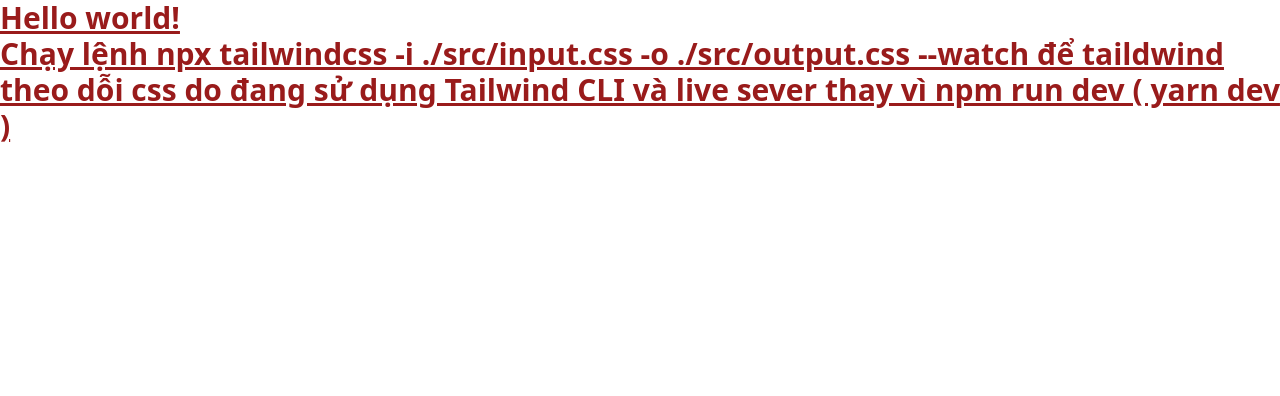
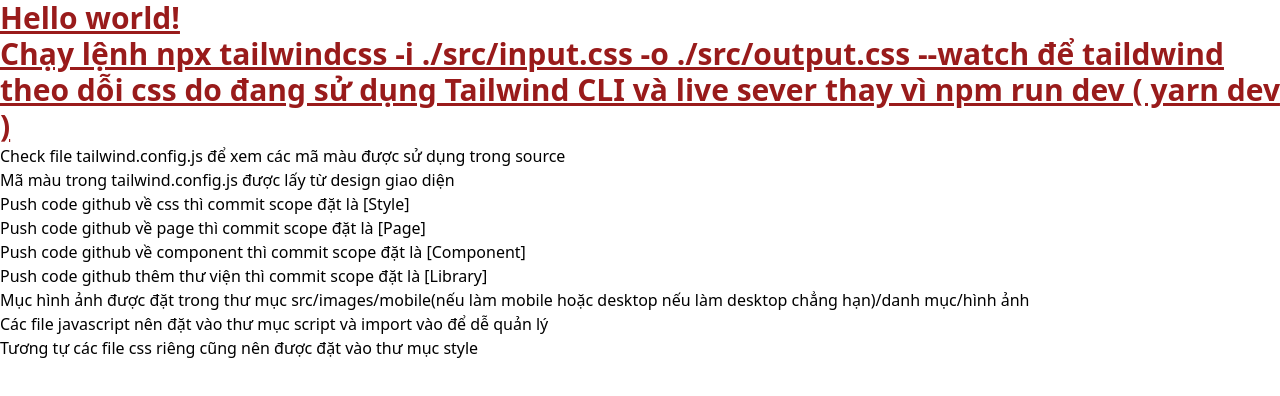
Before and after one commit to tinhpv10/PolySoftware68FoodHTML, a website: page index.html in a window 1280 px wide. Drawn offline with Linux system fonts and the light colour scheme.

Commit message:
[Comments] - Add comments in source

```diff
--- a/index.html
+++ b/index.html
@@ -12,5 +12,18 @@
 	<br>
 	Chạy lệnh npx tailwindcss -i ./src/input.css -o ./src/output.css --watch để taildwind theo dỗi css do đang sử dụng Tailwind CLI và live sever thay vì npm run dev ( yarn dev )
 </h1>
+<div class="grid grid-cols-1 gap-4">
+	<p>Check file tailwind.config.js để xem các mã màu được sử dụng trong source</p>
+	<p>Mã màu trong tailwind.config.js được lấy từ design giao diện</p>
+	<ul>
+		<li>Push code github về css thì commit scope đặt là [Style] </li>
+		<li>Push code github về page thì commit scope đặt là [Page] </li>
+		<li>Push code github về component thì commit scope đặt là [Component] </li>
+		<li>Push code github thêm thư viện thì commit scope đặt là [Library] </li>
+	</ul>
+	<p>Mục hình ảnh được đặt trong thư mục src/images/mobile(nếu làm mobile hoặc desktop nếu làm desktop chẳng hạn)/danh mục/hình ảnh</p>
+	<p>Các file javascript nên đặt vào thư mục script và import vào để dễ quản lý</p>
+	<p>Tương tự các file css riêng cũng nên được đặt vào thư mục style</p>
+</div>
 </body>
 </html>
```
